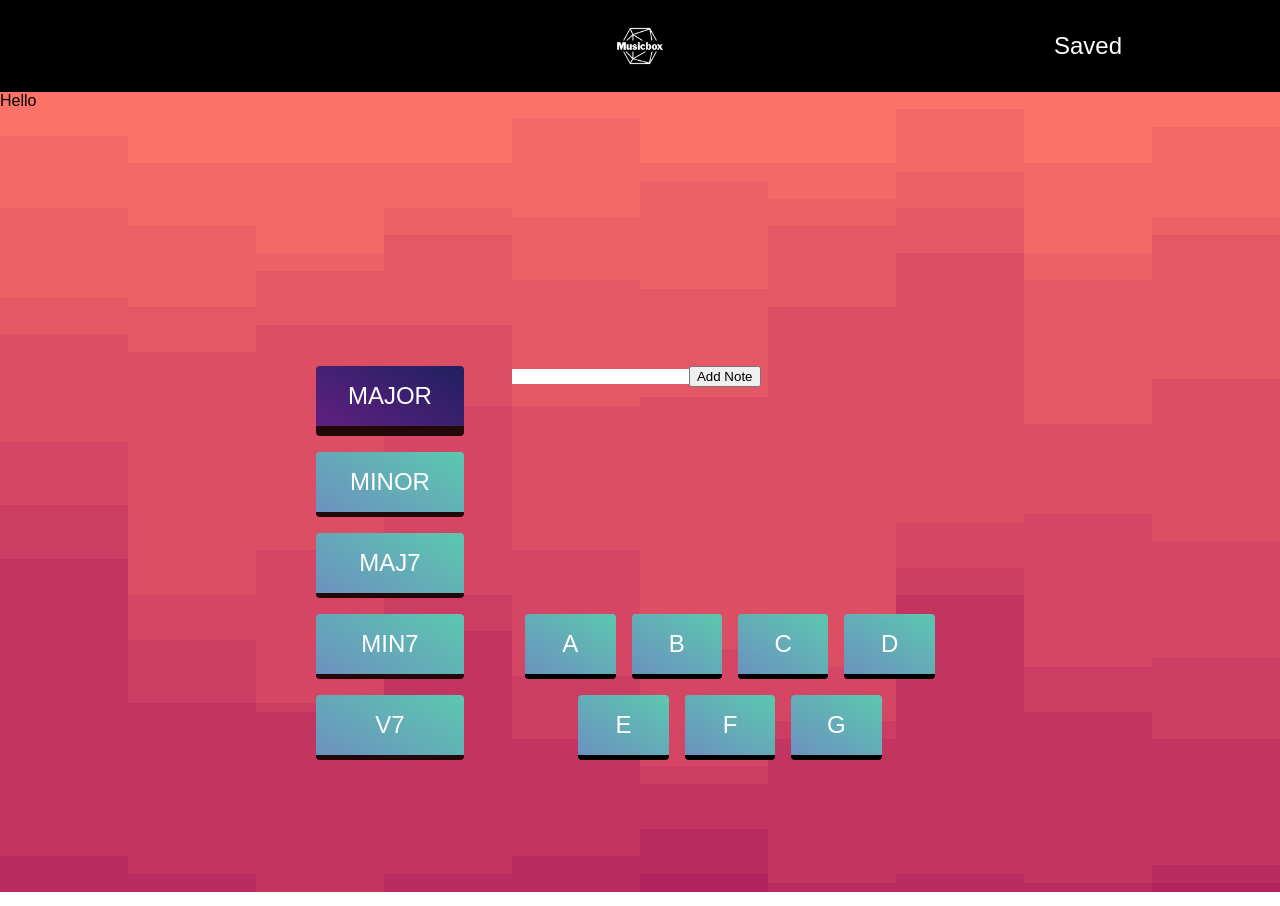
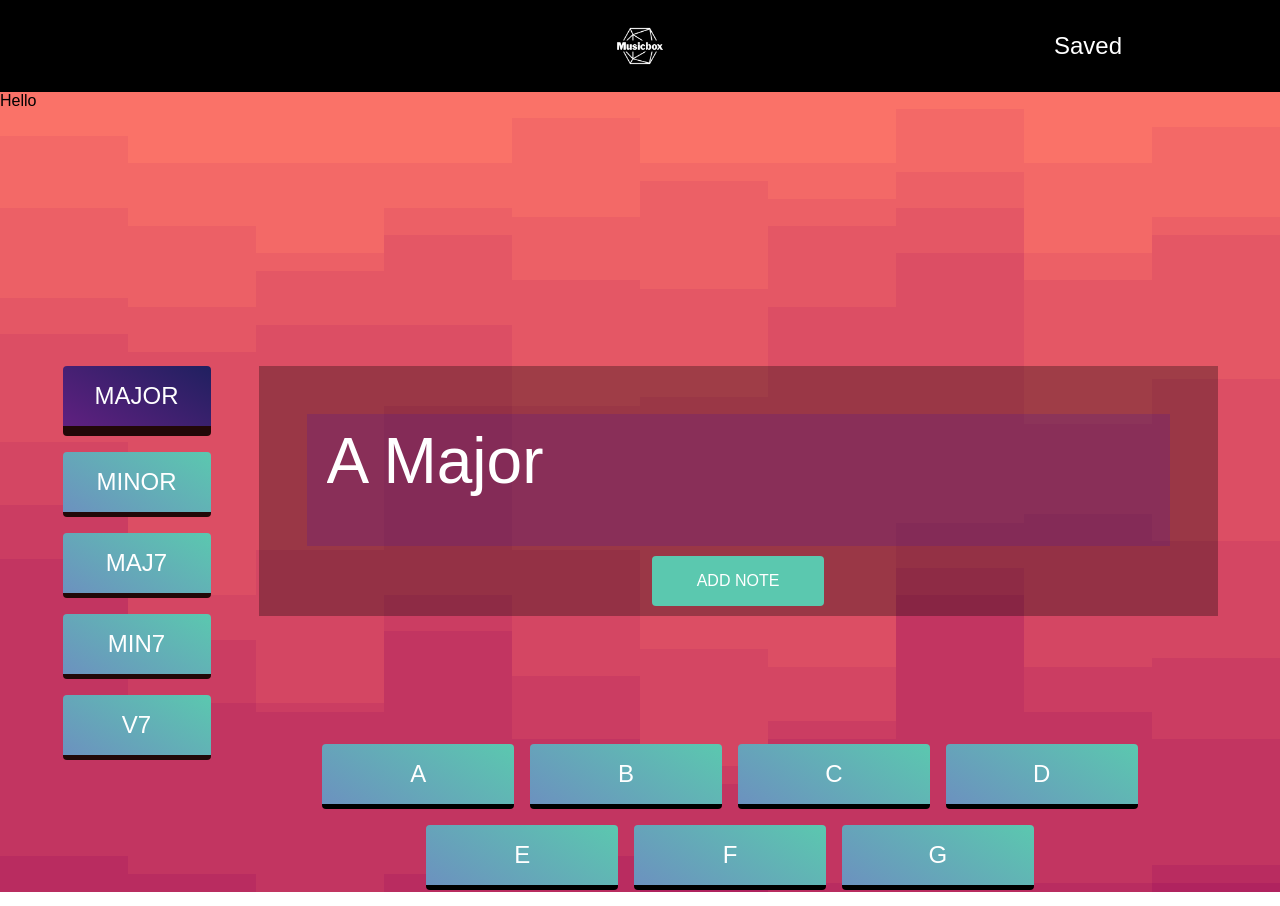
Before and after one commit to Starfodders/Musicbox, a React (Create React App) app: page / in a window 1280 px wide. Built offline with nearby package versions, Linux system fonts and the light colour scheme.

Commit message:
form styling

```diff
--- a/src/components/HomePage/HomePage.js
+++ b/src/components/HomePage/HomePage.js
@@ -7,7 +7,7 @@ import { useState } from "react";
 import "./HomePage.scss";
 
 const HomePage = () => {
-  const [currentNote, setCurrentNote] = useState();
+  const [currentNote, setCurrentNote] = useState('A');
   const [currentChord, setCurrentChord] = useState("Major");
 
   function handleNoteChange(note) {
--- a/src/components/NoteInput/NoteInput.js
+++ b/src/components/NoteInput/NoteInput.js
@@ -1,4 +1,4 @@
-import React from 'react';
+import "./NoteInput.scss"
 import {useState, useEffect} from "react";
 
 const NoteInput = ({current, chord}) => {
@@ -10,9 +10,9 @@ const NoteInput = ({current, chord}) => {
     },[current])
 
     return (
-        <form>
-            <input value = {receivedNote}/>
-            <button>Add Note</button>
+        <form className = "note-form">
+            <input className = "note-form__input" value = {`${receivedNote} ${chord}`}/>
+            <butto className = "note-form__button">Add Note</butto>
         </form>
     );
 };
--- a/src/components/NoteInput/NoteInput.scss
+++ b/src/components/NoteInput/NoteInput.scss
@@ -0,0 +1,29 @@
+.note-form {
+    background-color: rgba(0, 0, 0, 0.3);
+    width: 100%;
+    height: 250px;
+    margin-bottom: 8rem;
+    padding: 3rem;
+    display: flex;
+    flex-direction: column;
+    align-items: center;
+
+    &__input {
+        color: white;
+        padding: 10px 20px 3rem;
+        font-size: 4rem;
+        background-color:  rgba(96, 32, 128, 0.3);
+    }
+
+    &__button {
+        margin-top: 0.6rem;
+        color: white;
+        background-color: #5bc8af;
+        width: 20%;
+        text-align: center;
+        padding: 1rem;
+        border-radius: 4px;
+        border: none;
+        text-transform: uppercase;
+    }
+}
```
